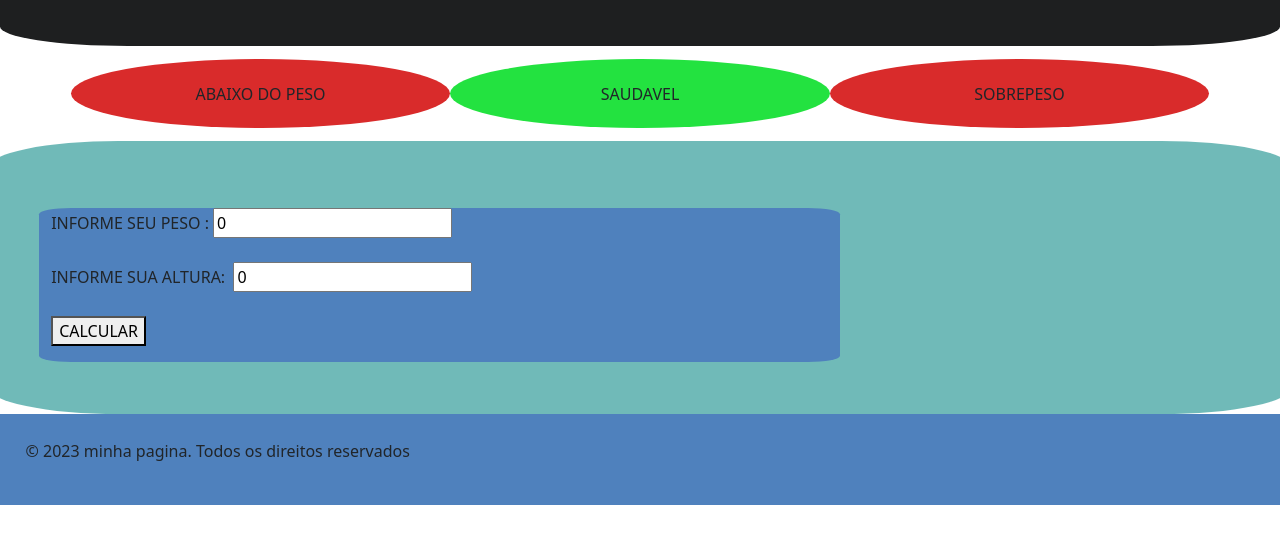
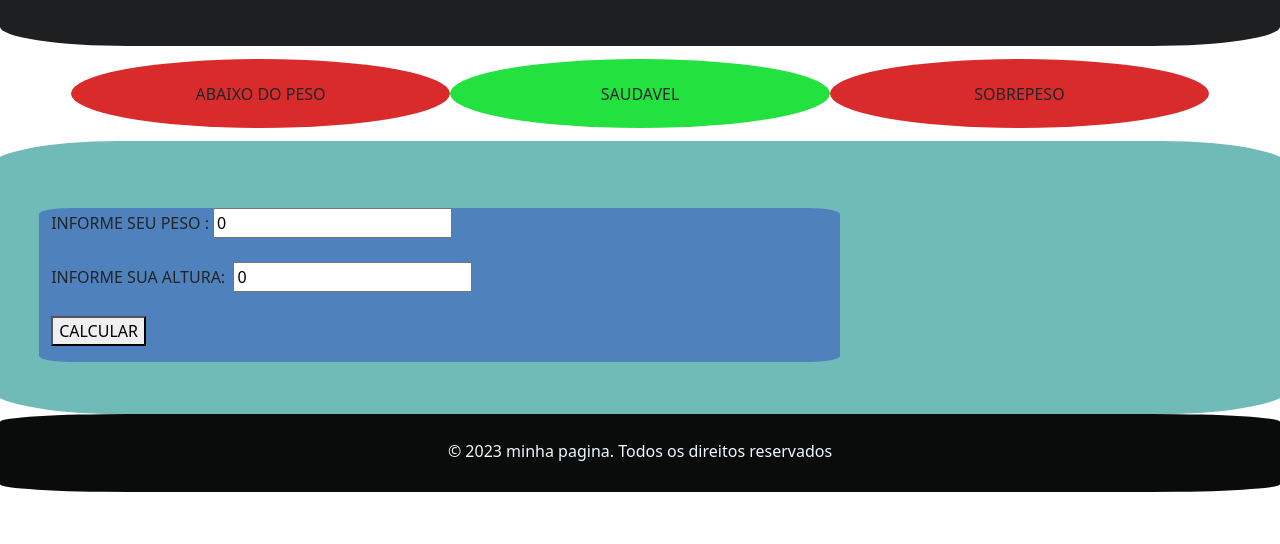
Before and after one commit to Dorgival10/imc1, a plain HTML site: page index.html in a window 1280 px wide. Shown: the part 150-694 px from the top of the page. Drawn offline with nearby package versions, Linux system fonts and the light colour scheme.

Commit message:
Update index.html

```diff
--- a/index.html
+++ b/index.html
@@ -55,9 +55,11 @@
 
     </main>
     <footer>
-        <div style="padding: 2%;; background-color: #4F81BD;">
+        <div style="background-color: #0a0b0b; padding: 1%; border-radius: 10%;">
 
-                <p>&copy; 2023 minha pagina. Todos os direitos reservados</p>
+            <p style="padding-top: 1%; color: aliceblue; text-align: center;">&copy; 2023 minha pagina.
+                Todos os
+                direitos reservados</p>
 
         </div>
     </footer>
```
